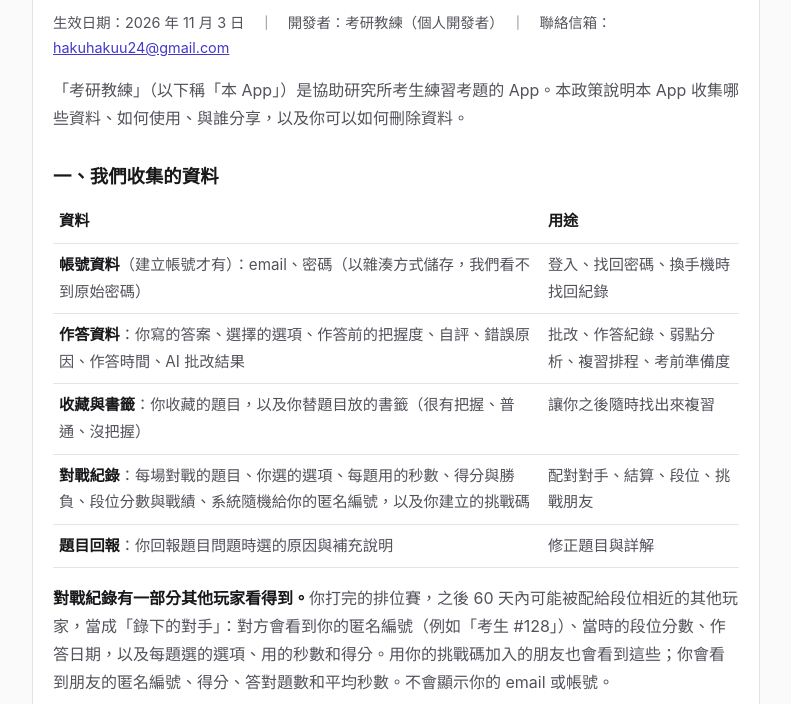
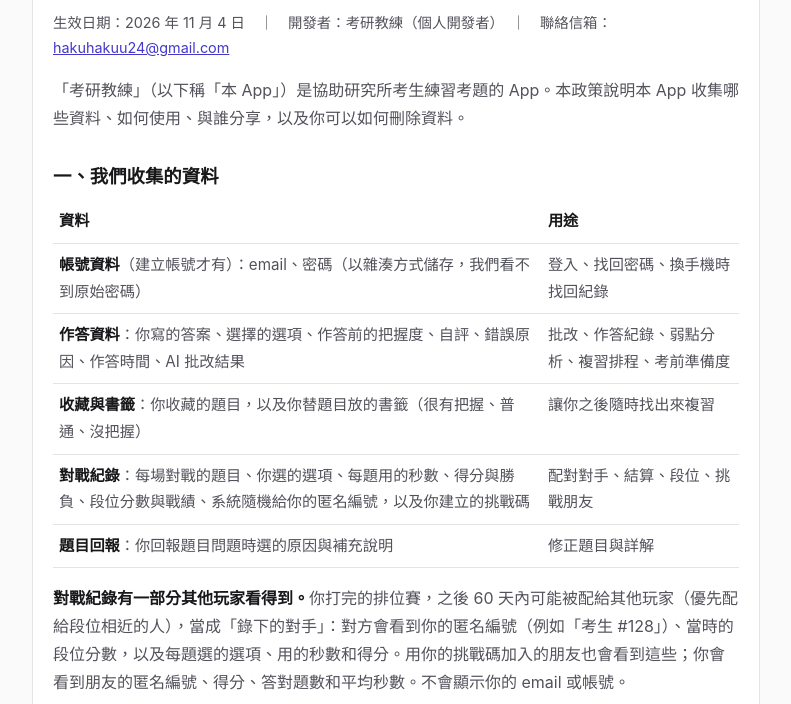
Before and after one commit to hakuhaku24/kaoyan-coach-legal, a plain HTML site: page privacy.html in a window 1280 px wide. Shown: the part 96-800 px from the top of the page, without its empty margins (244-1035 px from the left). Drawn offline with Linux system fonts and the light colour scheme.

Commit message:
docs: privacy policy no longer lists the play date among what opponents see; matched preferably near your points
Co-Authored-By: Claude Opus 5.5 <noreply@anthropic.com>

```diff
--- a/privacy.html
+++ b/privacy.html
@@ -10,7 +10,7 @@
 <main>
   <div class="card">
     <h1>考研教練 隱私權政策</h1>
-    <p class="meta">生效日期：2026 年 11 月 3 日　｜　開發者：考研教練（個人開發者）　｜　聯絡信箱：<a href="mailto:hakuhakuu24@gmail.com">hakuhakuu24@gmail.com</a></p>
+    <p class="meta">生效日期：2026 年 11 月 4 日　｜　開發者：考研教練（個人開發者）　｜　聯絡信箱：<a href="mailto:hakuhakuu24@gmail.com">hakuhakuu24@gmail.com</a></p>
 
     <p>「考研教練」（以下稱「本 App」）是協助研究所考生練習考題的 App。本政策說明本 App 收集哪些資料、如何使用、與誰分享，以及你可以如何刪除資料。</p>
 
@@ -23,7 +23,7 @@
       <tr><td><strong>對戰紀錄</strong>：每場對戰的題目、你選的選項、每題用的秒數、得分與勝負、段位分數與戰績、系統隨機給你的匿名編號，以及你建立的挑戰碼</td><td>配對對手、結算、段位、挑戰朋友</td></tr>
       <tr><td><strong>題目回報</strong>：你回報題目問題時選的原因與補充說明</td><td>修正題目與詳解</td></tr>
     </table>
-    <p><strong>對戰紀錄有一部分其他玩家看得到。</strong>你打完的排位賽，之後 60 天內可能被配給段位相近的其他玩家，當成「錄下的對手」：對方會看到你的匿名編號（例如「考生 #128」）、當時的段位分數、作答日期，以及每題選的選項、用的秒數和得分。用你的挑戰碼加入的朋友也會看到這些；你會看到朋友的匿名編號、得分、答對題數和平均秒數。不會顯示你的 email 或帳號。</p>
+    <p><strong>對戰紀錄有一部分其他玩家看得到。</strong>你打完的排位賽，之後 60 天內可能被配給其他玩家（優先配給段位相近的人），當成「錄下的對手」：對方會看到你的匿名編號（例如「考生 #128」）、當時的段位分數，以及每題選的選項、用的秒數和得分。用你的挑戰碼加入的朋友也會看到這些；你會看到朋友的匿名編號、得分、答對題數和平均秒數。不會顯示你的 email 或帳號。</p>
     <p><strong>不建立帳號也可以使用。</strong>按「直接開始刷題」時，系統會產生一組隨機的使用者代號（不含 email 或任何個人資料），你的作答資料、收藏、書籤、對戰紀錄與題目回報會存在這個代號底下。之後建立帳號，紀錄會留在同一個代號、不會遺失；如果改登入一個已經有的帳號，這個代號底下的紀錄不會合併過去，會被刪除（App 會先列出會刪掉的紀錄，請你確認）。沒有建立帳號的話，刪除 App 或換手機後就無法再找回這些紀錄。</p>
     <p>另外，以下資料<strong>只存在你的手機上</strong>，不會上傳：登入狀態、尚未送出的作答草稿、當天的練習清單、首頁的題目來源設定、題目翻譯的開關、你是否已同意 AI 批改。登出時會清除作答草稿。</p>
     <p>本 App <strong>不使用廣告，也不使用任何第三方追蹤或分析工具</strong>，不收集位置、聯絡人、相片等資料。</p>
```
